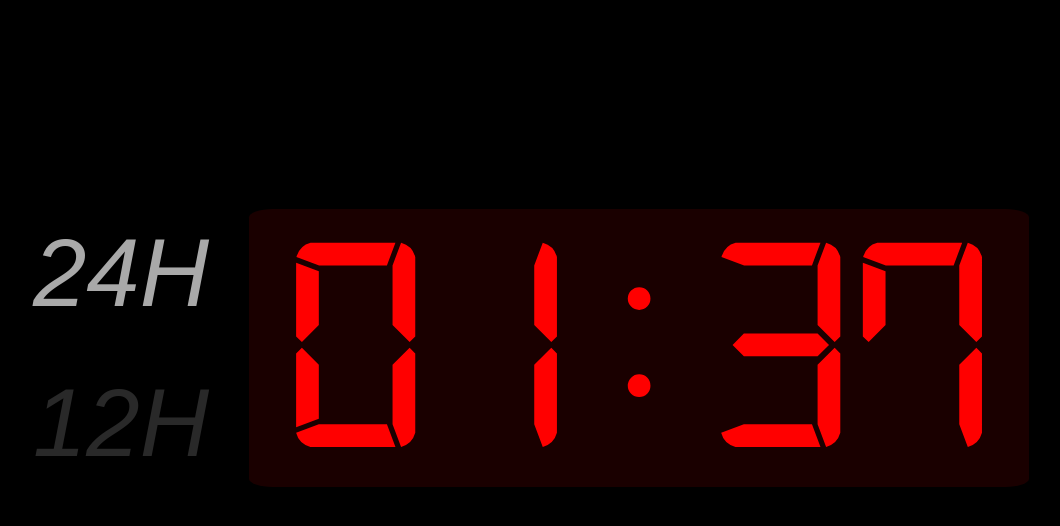
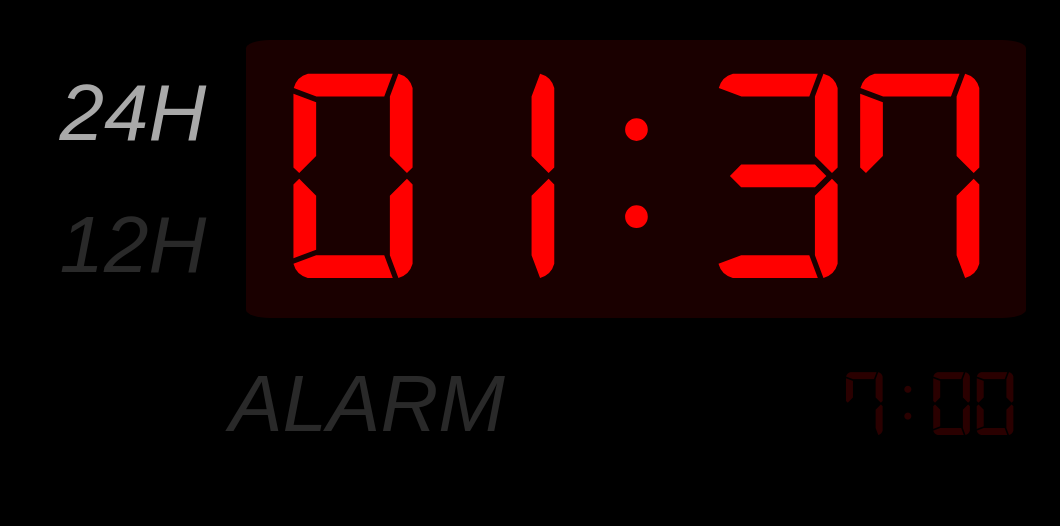
Before and after one commit to real-nguyen/real-nguyen.github.io, a React (Create React App) app: page / in a window 1280 px wide. Shown: the top 526 px of the page, without its empty margins (17-1077 px from the left). Built offline with nearby package versions, Linux system fonts and the light colour scheme.

Commit message:
Moved Clock state to App, styling for Alarm

```diff
--- a/src/App.css
+++ b/src/App.css
@@ -4,4 +4,6 @@
   min-height: 100vh;
   margin: 0;
   padding: 0;
+  display: flex;
+  flex-direction: column;
 }
--- a/src/App.js
+++ b/src/App.js
@@ -1,12 +1,80 @@
 import React from 'react';
 import './App.css';
 import Clock from './components/Clock';
+import Alarm from './components/Alarm';
 
 export class App extends React.Component {
+  constructor(props) {
+    super(props);
+    this.state = {
+      isHour12: false,
+      time: '',
+      amPm: ''
+    };
+  }
+
+  setTime = () => {
+    const { isHour12 } = this.state;
+    let time = new Date().toLocaleTimeString([], {
+      hour12: isHour12,
+      hour: '2-digit',
+      minute: '2-digit'
+    });
+    if (isHour12) {
+      // Remove AM/PM indicator
+      return time.split(' ')[0];
+    }
+    return time;
+  }
+
+  setAmPm = () => {
+    const date = new Date().toLocaleTimeString([], {hour12: true});
+    return date.split(' ')[1];
+  }
+
+  toggleTimeMode = () => {
+    this.setState({
+      isHour12: !this.state.isHour12
+    },
+    // Add tick as callback for instant feedback
+    () => {
+      this.tick();
+      if (this.state.isHour12) {
+        this.setState({
+          amPm: this.setAmPm()
+        })
+      }
+    });
+  }
+
+  tick() {
+    this.setState({ time: this.setTime() });
+  }
+
+  // Analogous to Angular's onInit
+  componentDidMount() {
+    this.setState({
+      time: this.setTime()
+    });
+    // Calls tick every second
+    this.intervalId = setInterval(() => this.tick(), 1000);
+  }
+
+  // Analogous to Angular's onDestroy
+  componentWillUnmount() {
+    clearInterval(this.intervalId);
+  }
+
   render() {
+    const { isHour12, amPm, time } = this.state;
     return (
       <div className="App">
-        <Clock />
+        <Clock
+        isHour12={isHour12}
+        amPm={amPm}
+        time={time}
+        toggleTimeMode={this.toggleTimeMode}/>
+        <Alarm />
       </div>
     );
   }
--- /dev/null
+++ b/src/components/Alarm.css
@@ -0,0 +1,48 @@
+.Alarm {
+  display: flex;
+  align-items: center;
+  justify-content: space-around;
+  text-align: center;
+  margin-left: auto;
+  margin-right: auto;
+}
+
+.Alarm span {
+  font-size: 10vh;
+  cursor: pointer;
+  font-family: Arial, Helvetica, sans-serif;
+  font-style: italic;
+}
+
+.Alarm form {
+  margin-left: 10vw;
+}
+
+.active {
+  color: #a9a9a9;
+}
+
+.inactive {
+  color: #292929;
+}
+
+.alarmTime {
+  font-family: 'digital-7';
+  text-align: right;
+  font-size: 12vh;
+  background-color: black;
+  color: red;
+  border: none;
+  width: 4em;
+  padding: 0;
+}
+
+.activeAlarm {
+  font-family: 'digital-7';
+  color: red;
+}
+
+.inactiveAlarm {
+  font-family: 'digital-7';
+  color: #2a0000;
+}
--- /dev/null
+++ b/src/components/Alarm.js
@@ -0,0 +1,79 @@
+import React from 'react';
+import './Alarm.css'
+
+export class Alarm extends React.Component {
+  constructor(props) {
+    super(props);
+    this.state = {
+      alarmOn: false,
+      setAlarmMode: false,
+      alarmTime: '7:00'
+    };
+  }
+
+  setAlarm = (e) => {
+    let date = new Date();
+    const [hour, minute] = e.target.value.split(':');
+    date.setHours(hour);
+    date.setMinutes(minute);
+    const alarmTime = date.toLocaleTimeString([], {
+      hour12: false,
+      hour: '2-digit',
+      minute: '2-digit'
+    });
+    console.log(alarmTime);
+    this.setState({ alarmTime: alarmTime });
+  }
+
+  componentDidMount() {
+
+  }
+
+  toggleAlarmOn = (e) => {
+    console.log(e.target);
+    if (e.target.className === "alarmTime activeAlarm") {
+      // Do not toggle alarm if alarm is already set
+      // Only way to turn it off is to press the "ALARM" button
+      return;
+    }
+    this.setState({
+      alarmOn: !this.state.alarmOn
+    })
+  }
+
+  onClickAlarm = () => {
+    const { alarmOn, setAlarmMode } = this.state;
+    if (!alarmOn) {
+      this.setState({
+        alarmOn: !alarmOn,
+        setAlarmMode: !setAlarmMode
+      })
+    } else {
+      this.setState({
+        setAlarmMode: !setAlarmMode
+      })
+    }
+  }
+
+  render() {
+    return (
+      <div className="Alarm">
+        <span className={this.state.alarmOn ? "active" : "inactive"} onClick={this.toggleAlarmOn.bind(this)}>ALARM</span>
+        <form onSubmit={(e) => {e.preventDefault()}}>
+          <input
+          type="text"
+          name="alarmTime"
+          value={this.state.alarmTime}
+          onChange={this.setAlarm.bind(this)}
+          onFocus={this.toggleAlarmOn.bind(this)}
+          className={`alarmTime ${this.state.alarmOn ? "activeAlarm" : "inactiveAlarm"}`}
+          readOnly={!this.state.alarmOn}
+          />
+        </form>
+        {/* <span className={this.state.alarmOn ? 'activeAlarm' : 'inactiveAlarm'} onClick={this.onClickAlarm.bind(this)}>7:00</span> */}
+      </div>
+    );
+  }
+}
+
+export default Alarm;
--- a/src/components/Clock.css
+++ b/src/components/Clock.css
@@ -14,6 +14,7 @@
   width: 2.5em;
   /* h1 are bold by default */
   font-weight: lighter;
+  margin: 5vh;
 }
 
 .hidden {
@@ -29,20 +30,16 @@
   gap: 5vh;
 }
 
-.Clock .timeMode {
-  margin-right: 5vh;
-}
-
-.Clock .amPm {
-  margin-left: 5vh;
-}
-
 .Clock .timeMode span,
 .Clock .amPm span {
   font-family: Arial, Helvetica, sans-serif;
-  font-size: 12vh;
+  font-size: 10vh;
   font-style: italic;
   cursor: pointer;
+}
+
+.Clock .amPm span {
+  cursor: initial;
 }
 
 .active {
--- a/src/components/Clock.js
+++ b/src/components/Clock.js
@@ -1,78 +1,21 @@
 import React from 'react';
+import PropTypes from 'prop-types';
 import './Clock.css';
 
 export class Clock extends React.Component {
-  constructor(props) {
-    super(props);
-    this.state = {
-      isHour12: false,
-      time: '',
-      amPm: ''
-    };
-  }
-
-  setTime = () => {
-    const { isHour12 } = this.state;
-    let time = new Date().toLocaleTimeString([], {
-      hour12: isHour12,
-      hour: '2-digit',
-      minute: '2-digit'
-    });
-    if (isHour12) {
-      // Remove AM/PM indicator
-      return time.split(' ')[0];
-    }
-    return time;
-  }
-
-  setAmPm = () => {
-    const date = new Date().toLocaleTimeString([], {hour12: true});
-    return date.split(' ')[1];
-  }
-
-  toggleTimeMode = () => {
-    this.setState({
-      isHour12: !this.state.isHour12
-    },
-    // Add tick as callback for instant feedback
-    () => {
-      this.tick();
-      if (this.state.isHour12) {
-        this.setState({
-          amPm: this.setAmPm()
-        })
-      }
-    });
-  }
-
-  tick() {
-    this.setState({ time: this.setTime() });
-  }
-
-  // Analogous to Angular's onInit
-  componentDidMount() {
-    // Calls tick every second
-    this.intervalId = setInterval(() => this.tick(), 1000);
-  }
-
-  // Analogous to Angular's onDestroy
-  componentWillUnmount() {
-    clearInterval(this.intervalId);
-  }
-
   render () {
-    const { isHour12, amPm, time } = this.state;
+    const { isHour12, amPm, time } = this.props;
     return (
       <div className="Clock">
         <div className="timeMode">
           <span
           className={!isHour12 ? "active" : "inactive"}
-          onClick={this.toggleTimeMode.bind(this)}>
+          onClick={this.props.toggleTimeMode.bind(this)}>
             24H
           </span>
           <span
           className={isHour12 ? "active" : "inactive"}
-          onClick={this.toggleTimeMode.bind(this)}>
+          onClick={this.props.toggleTimeMode.bind(this)}>
             12H
           </span>
         </div>
@@ -86,4 +29,11 @@ export class Clock extends React.Component {
   }
 }
 
+Clock.propTypes = {
+  isHour12: PropTypes.bool.isRequired,
+  amPm: PropTypes.string.isRequired,
+  time: PropTypes.string.isRequired,
+  toggleTimeMode: PropTypes.func.isRequired
+}
+
 export default Clock;
```
